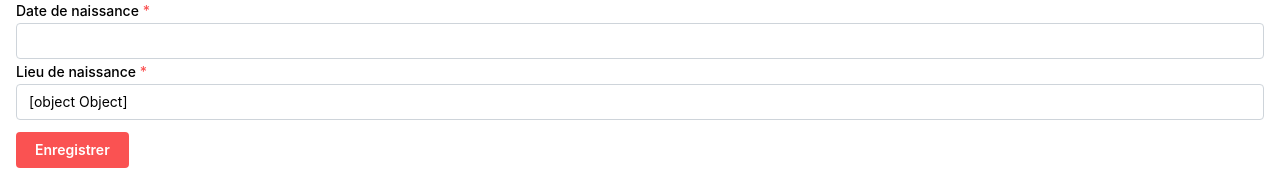
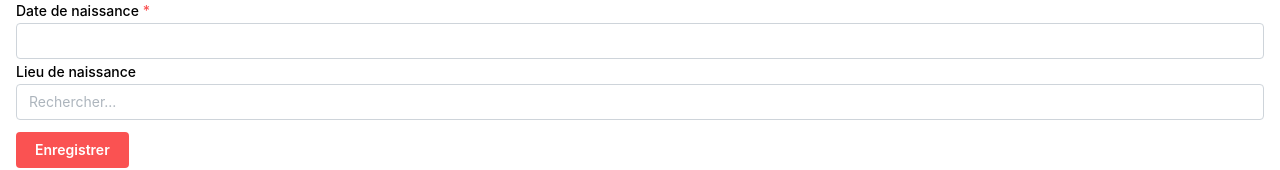
Before and after one commit to Tetraaaa/loungeapp, a React (Vite) app: page / in a window 1280 px wide. Shown: the part 322-492 px from the top of the page. Built offline with nearby package versions, Linux system fonts and the light colour scheme.

Commit message:
Ajout composant à part pour le Picker de lieu de naissance

```diff
--- /dev/null
+++ b/src/Components/BirthPlaceInput.tsx
@@ -0,0 +1,127 @@
+import { Combobox, Loader, TextInput, useCombobox } from "@mantine/core";
+import { useRef, useState } from "react";
+
+interface IAPIResult {
+    type: "FeatureCollection";
+    version: "draft";
+    features: IFeature[];
+    attribution: "BAN";
+    licence: "ETALAB-2.0";
+    query: string;
+    limit: number;
+}
+
+interface IFeature {
+    type: "Feature";
+    geometry: object;
+    properties: IProperty;
+}
+
+interface IProperty {
+    label: string;
+    score: number;
+    id: string;
+    type: string;
+    name: string;
+    postcode: string;
+    citycode: string;
+    x: number;
+    y: number;
+    population: number;
+    city: string;
+    context: string;
+    importance: number;
+    municipality: string;
+}
+
+export default function BirthPlaceInput({ onChange }) {
+    function fetchAPIData(value: string, signal: AbortSignal) {
+        setLoading(true);
+        const params = new URLSearchParams();
+        params.append("q", value);
+        params.append("limit", "15");
+        params.append("type", "municipality");
+
+        return fetch(`https://api-adresse.data.gouv.fr/search/?${params}`, {
+            signal,
+        }).then((r) => r.json());
+    }
+    const combobox = useCombobox({
+        onDropdownClose: () => combobox.resetSelectedOption(),
+    });
+
+    const [loading, setLoading] = useState(false);
+    const [data, setData] = useState<IProperty[] | null>(null);
+    const [value, setValue] = useState("");
+    const [empty, setEmpty] = useState(false);
+    const abortController = useRef<AbortController>();
+
+    const fetchOptions = (query: string) => {
+        abortController.current?.abort();
+        abortController.current = new AbortController();
+        setLoading(true);
+
+        fetchAPIData(query, abortController.current.signal)
+            .then((result: IAPIResult) => {
+                setData(result.features.map((f) => f.properties));
+                setLoading(false);
+                setEmpty(result.features.length === 0);
+                abortController.current = undefined;
+            })
+            .catch(() => {});
+    };
+
+    const options = (data || []).map((item) => (
+        <Combobox.Option value={`${item.city}`} key={item.id}>
+            {`${item.city === "Strasbourg" ? "🥨" : ""} ${item.city} (${
+                item.context
+            })`}
+        </Combobox.Option>
+    ));
+
+    return (
+        <Combobox
+            onOptionSubmit={(optionValue) => {
+                setValue(optionValue);
+                combobox.closeDropdown();
+                const value = data.find((o) => o.city === optionValue);
+                onChange({
+                    city: value.city,
+                    state: value.context,
+                });
+            }}
+            withinPortal={true}
+            store={combobox}
+        >
+            <Combobox.Target>
+                <TextInput
+                    label="Lieu de naissance"
+                    placeholder="Rechercher..."
+                    value={value}
+                    onChange={(event) => {
+                        setValue(event.currentTarget.value);
+                        fetchOptions(event.currentTarget.value);
+                        combobox.resetSelectedOption();
+                        combobox.openDropdown();
+                    }}
+                    onClick={() => combobox.openDropdown()}
+                    onFocus={() => {
+                        combobox.openDropdown();
+                        if (data === null) {
+                            fetchOptions(value);
+                        }
+                    }}
+                    onBlur={() => combobox.closeDropdown()}
+                    rightSection={loading && <Loader size={18} />}
+                />
+            </Combobox.Target>
+
+            <Combobox.Dropdown hidden={data === null}>
+                <Combobox.Options>
+                    {options}
+                    {empty && <Combobox.Empty>Aucun résultat</Combobox.Empty>}
+                </Combobox.Options>
+            </Combobox.Dropdown>
+        </Combobox>
+    );
+}
--- a/src/Views/ProfileForm.tsx
+++ b/src/Views/ProfileForm.tsx
@@ -1,6 +1,7 @@
 import { Button, Card, Select, Stack, TextInput } from "@mantine/core";
 import { DateInput } from "@mantine/dates";
 import { Form, useForm } from "@mantine/form";
+import BirthPlaceInput from "../Components/BirthPlaceInput";
 
 export default function ProfileForm() {
     const form = useForm({
@@ -65,11 +66,11 @@ export default function ProfileForm() {
                         label="Date de naissance"
                         withAsterisk
                     ></DateInput>
-                    <TextInput
-                        {...form.getInputProps("birthPlace")}
-                        label="Lieu de naissance"
-                        withAsterisk
-                    ></TextInput>
+                    <BirthPlaceInput
+                        onChange={(value) => {
+                            form.setFieldValue("birthPlace", value);
+                        }}
+                    />
                     <Button color="red" type="submit" mt="sm">
                         Enregistrer
                     </Button>
```
